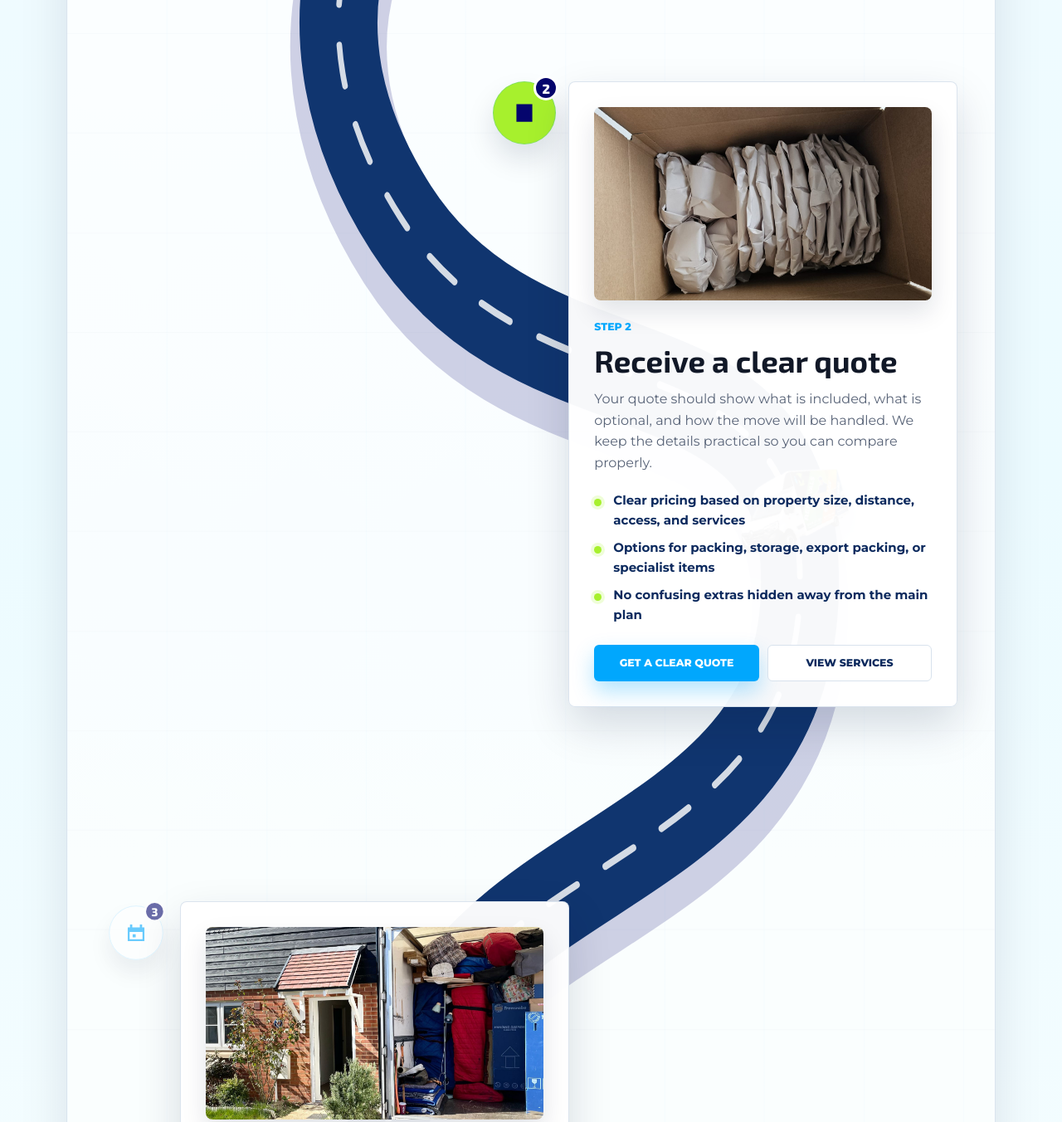
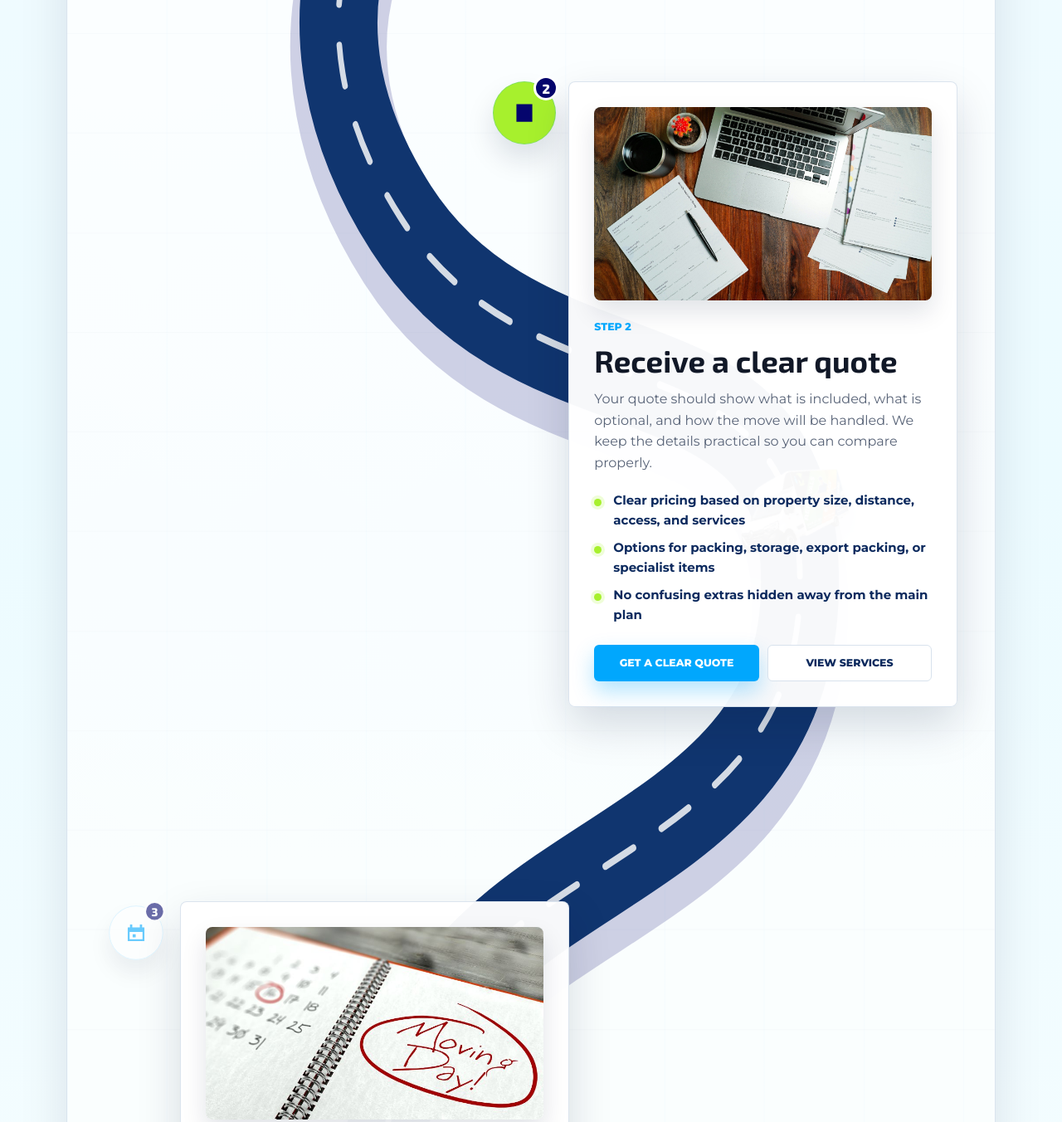
Before and after one commit to DKcode4life/imove-site, a website: page planning.html in a window 1280 px wide. Shown: the part 2140-3492 px from the top of the page at 83% size. Drawn offline with Linux system fonts and the light colour scheme; animation ran at ten frames a second.

Commit message:
Update planning step images

```diff
--- a/planning.html
+++ b/planning.html
@@ -90,7 +90,7 @@
                 </svg>
               </div>
               <div class="stop-card">
-                <img class="stop-media" src="assets/site-images/residential-moves.jpg" alt="A video call survey for a home move">
+                <img class="stop-media" src="assets/site-images/survey.jpg" alt="A video call survey for a home move">
                 <p class="eyebrow">Step 1</p>
                 <h3>Book a house survey</h3>
                 <p>Choose a quick Zoom video survey or an in-person home visit. We will understand the access, volume, packing needs, and anything that needs special care.</p>
@@ -114,7 +114,7 @@
                 </svg>
               </div>
               <div class="stop-card">
-                <img class="stop-media" src="assets/site-images/full-packing-service.jpg" alt="Planning a clear moving quote">
+                <img class="stop-media" src="assets/site-images/quotes.jpg" alt="Planning a clear moving quote">
                 <p class="eyebrow">Step 2</p>
                 <h3>Receive a clear quote</h3>
                 <p>Your quote should show what is included, what is optional, and how the move will be handled. We keep the details practical so you can compare properly.</p>
@@ -138,7 +138,7 @@
                 </svg>
               </div>
               <div class="stop-card">
-                <img class="stop-media" src="assets/site-images/residential-moves.jpg" alt="Choosing a moving day on a calendar">
+                <img class="stop-media" src="assets/site-images/date.jpg" alt="Choosing a moving day on a calendar">
                 <p class="eyebrow">Step 3</p>
                 <h3>Set the moving dates</h3>
                 <p>Once you are ready, we reserve the team and vehicles. A low 10% deposit secures the moving date, then we keep the plan moving around keys, access, and timings.</p>
@@ -162,7 +162,7 @@
                 </svg>
               </div>
               <div class="stop-card">
-                <img class="stop-media" src="assets/site-images/full-packing-service.jpg" alt="Packed boxes prepared for moving day">
+                <img class="stop-media" src="assets/site-images/prepare.webp" alt="Packed boxes prepared for moving day">
                 <p class="eyebrow">Step 4</p>
                 <h3>Prepare for moving day</h3>
                 <p>Pack non-essential items early, label boxes by room, keep documents and daily essentials separate, and tell us about fragile or awkward items before the day arrives.</p>
--- a/script.js
+++ b/script.js
@@ -250,7 +250,7 @@ let availabilityRefreshTimer;
 
 const stepContent = {
   survey: {
-    image: "assets/site-images/residential-moves.jpg",
+    image: "assets/site-images/survey.jpg",
     alt: "Virtual home survey on a phone",
     eyebrow: "Step 1",
     title: "Book a house survey",
@@ -259,7 +259,7 @@ const stepContent = {
     secondary: "Book a home visit"
   },
   quotes: {
-    image: "assets/site-images/full-packing-service.jpg",
+    image: "assets/site-images/quotes.jpg",
     alt: "Planning a move and comparing quotes",
     eyebrow: "Step 2",
     title: "Get at least 3 quotes",
@@ -268,7 +268,7 @@ const stepContent = {
     secondary: "Ask a question"
   },
   date: {
-    image: "assets/site-images/residential-moves.jpg",
+    image: "assets/site-images/date.jpg",
     alt: "Moving day circled on a calendar",
     eyebrow: "Step 3",
     title: "Secure your moving date",
@@ -277,7 +277,7 @@ const stepContent = {
     secondary: "Call the team"
   },
   prepare: {
-    image: "assets/site-images/full-packing-service.jpg",
+    image: "assets/site-images/prepare.webp",
     alt: "Packed moving boxes labelled by room",
     eyebrow: "Step 4",
     title: "Prepare for the move",
```
Also changed, not shown: index.html (+2 -2 lines), assets/site-images/date.jpg (added), assets/site-images/prepare.webp (added), assets/site-images/quotes.jpg (added), assets/site-images/survey.jpg (added).
